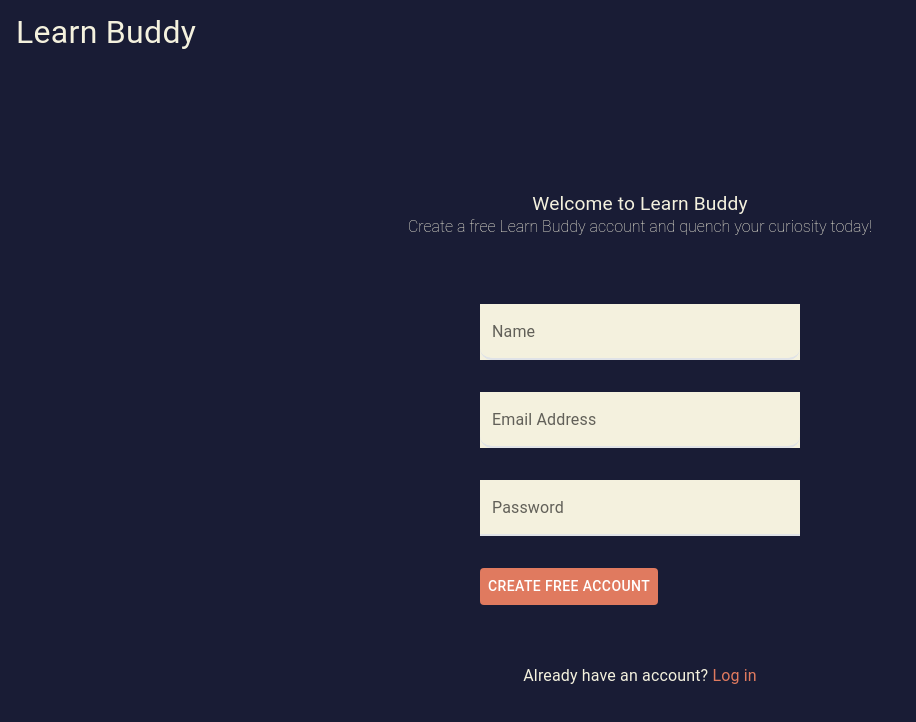
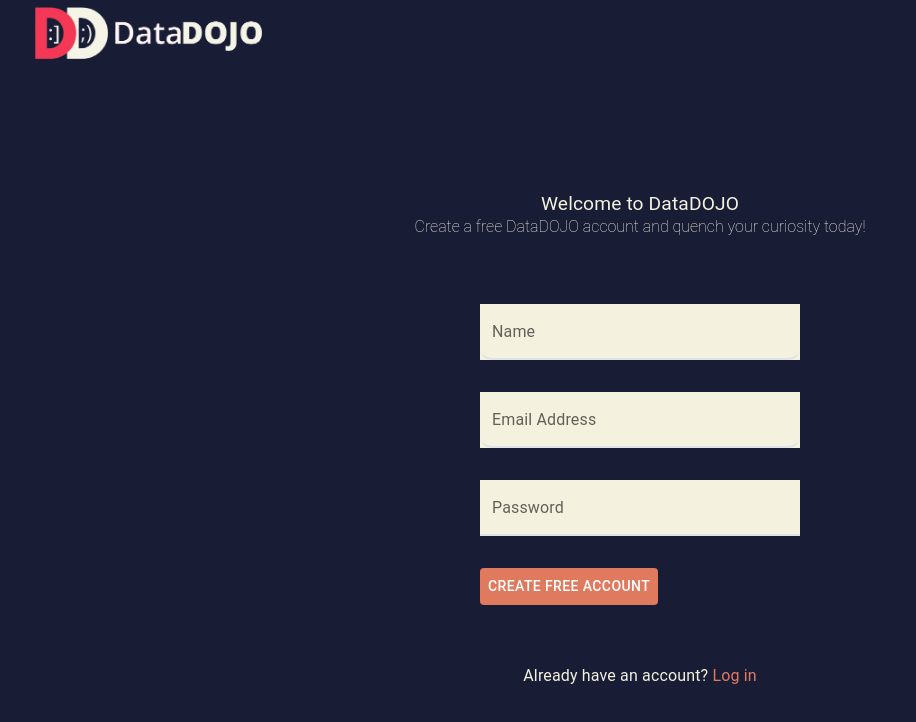
Before and after one commit to webJdi/DataDojo-Pro, a Next.js app: page /signup in a window 1280 px wide. Shown: the top 722 px of the page, without its empty margins (0-916 px from the left). Built offline with nearby package versions, Linux system fonts and the light colour scheme; no server answers.

Commit message:
Added DataDojo logos to signin and signup pages

```diff
--- a/app/signin/page.js
+++ b/app/signin/page.js
@@ -15,6 +15,7 @@
 import { signInWithEmailAndPassword } from 'firebase/auth';
 import {useState} from "react";
 
+import Image from 'next/image';
 
 const customTheme = (outerTheme) =>
   createTheme({
@@ -136,7 +137,11 @@
                         underline='none'
                         href='./'
                     >
-                        Learn Buddy
+                        <Image
+                          src={'/assets/Logo2.png'}
+                          width={'300'}
+                          height={'150'}
+                        />
                     </Link>
                 </Typography>
             </Box>
--- a/app/signup/page.js
+++ b/app/signup/page.js
@@ -17,6 +17,7 @@
 import {useState} from 'react';
 import { collection, setDoc, doc } from 'firebase/firestore';
 
+import Image from 'next/image';
 
 const customTheme = (outerTheme) =>
   createTheme({
@@ -146,7 +147,11 @@
                         underline='none'
                         href='./'
                     >
-                        Learn Buddy
+                        <Image
+                          src={'/assets/Logo2.png'}
+                          width={'300'}
+                          height={'150'}
+                        />
                     </Link>
                 </Typography>
             </Box>
@@ -171,7 +176,7 @@
                           color={col4}
                           variant='h4'
                       >
-                        Welcome to Learn Buddy
+                        Welcome to DataDOJO
                       </Typography>
                       <Typography
                         variant='h5'
@@ -180,7 +185,7 @@
                         color={col4}
                         fontWeight='100'
                       >
-                        Create a free Learn Buddy account and quench your curiosity today!
+                        Create a free DataDOJO account and quench your curiosity today!
                       </Typography>
               </Box>
 
```
